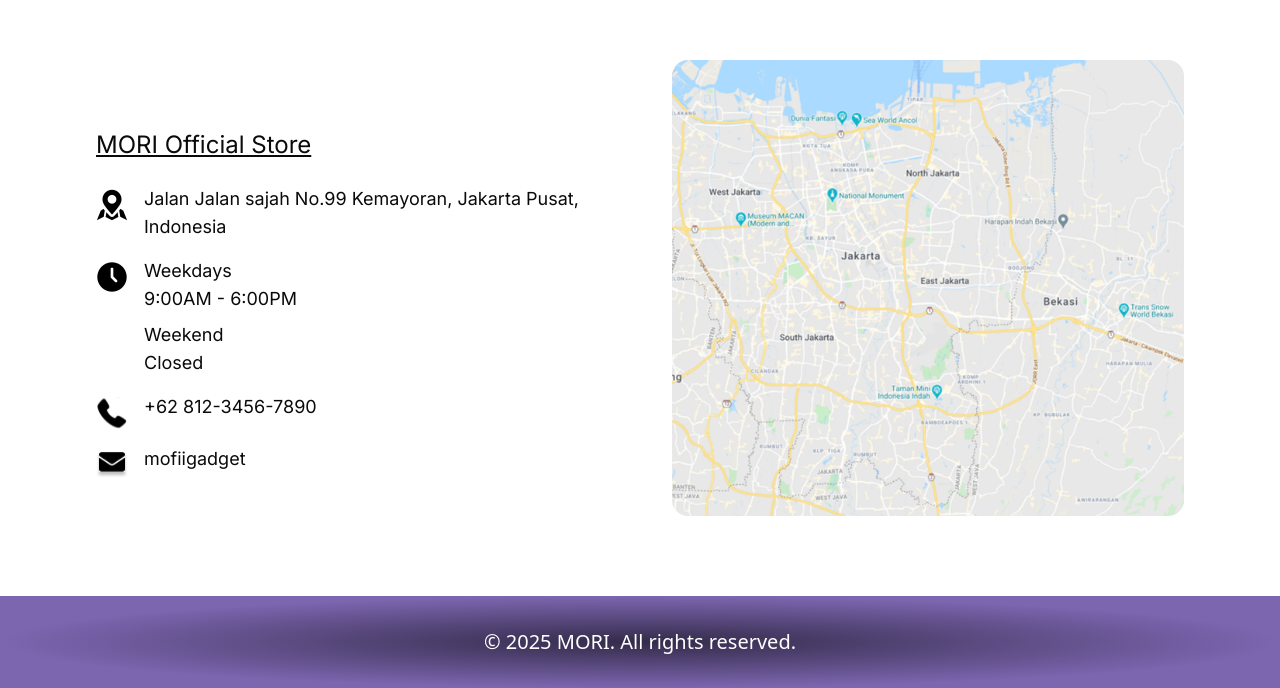
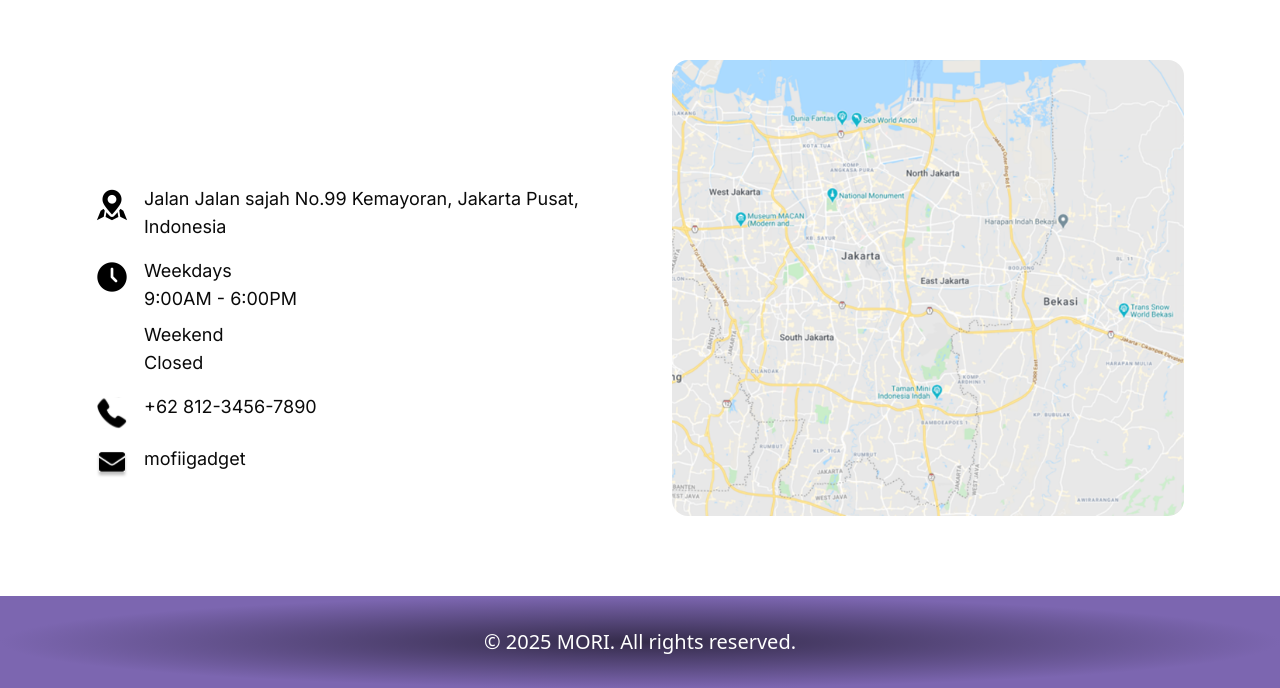
Before and after one commit to Passeo/Mori, a React (Vite) app: page / in a window 1280 px wide. Shown: the part 5100-5788 px from the top of the page. Built offline with nearby package versions, Linux system fonts and the light colour scheme.

Commit message:
fix white text

```diff
--- a/src/component/dashboard/Available.tsx
+++ b/src/component/dashboard/Available.tsx
@@ -20,7 +20,7 @@ function Available() {
             <div className="mx-auto max-w-6xl px-4 sm:px-6 lg:px-8">
 
                 <div className="text-center space-y-4">
-                    <h3 className="head text-foreground text-2xl sm:text-3xl md:text-4xl">
+                    <h3 className="head text-2xl sm:text-3xl md:text-4xl text-white!">
                         MORI is now available online!
                     </h3>
                     <p className="desc text-sm sm:text-base md:text-lg max-w-2xl mx-auto">
--- a/src/component/dashboard/ContactUs.tsx
+++ b/src/component/dashboard/ContactUs.tsx
@@ -21,7 +21,7 @@ function ContactUs() {
                         Contact Us
                     </h2>
 
-                    <p className="text-xl sm:text-2xl underline mt-6">
+                    <p className="text-xl sm:text-2xl underline mt-6 text-white!">
                         MORI Official Store
                     </p>
 
```
